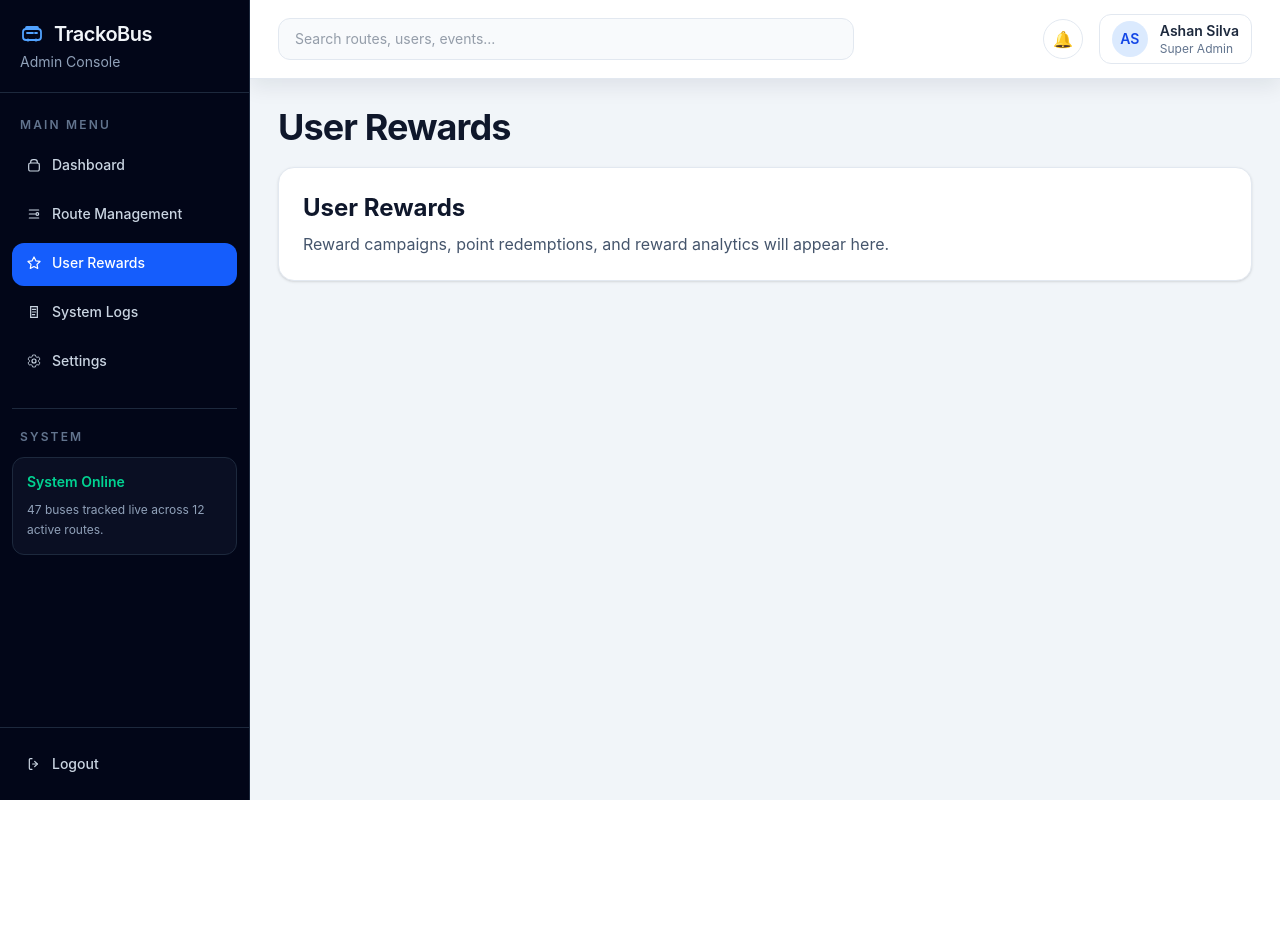
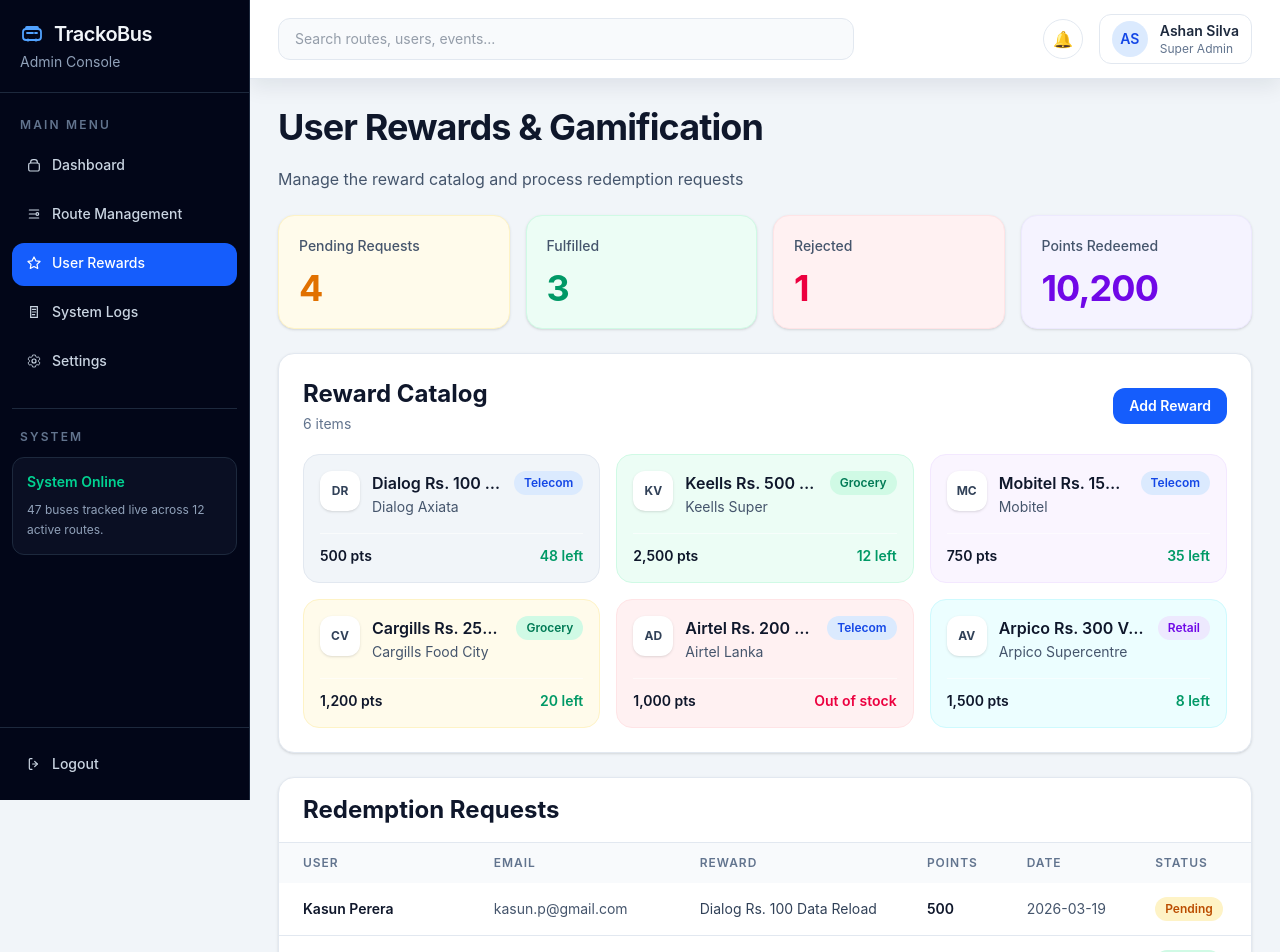
Before and after one commit to TrackoBus/trackobus-admin, a React (Vite) app: page /user-rewards in a window 1280 px wide. Shown: the top 952 px of the page. Before the commit the page ends 800 px from the top, so only its background shows below. Built offline with nearby package versions, Linux system fonts and the light colour scheme.

Commit message:
Createt user rewards page and added export csv button later

```diff
--- a/src/components/AdminLayout.jsx
+++ b/src/components/AdminLayout.jsx
@@ -88,7 +88,7 @@ const mainMenuItems = [
 const pageTitleByPath = {
   '/': 'Dashboard Overview',
   '/routes': 'Routes',
-  '/user-rewards': 'User Rewards',
+  '/user-rewards': 'User Rewards & Gamification ',
   '/system-logs': 'System Logs',
   '/settings': 'Settings',
 }
--- a/src/pages/Home.jsx
+++ b/src/pages/Home.jsx
@@ -1,5 +1,6 @@
 import { BrowserRouter, Route, Routes } from 'react-router-dom'
 import AdminLayout from '../components/AdminLayout'
+import UserRewards from './UserRewards'
 
 function PlaceholderPage({ title, description }) {
   return (
@@ -126,15 +127,6 @@ function ManageRoutesPage() {
   )
 }
 
-function UserRewardsPage() {
-  return (
-    <PlaceholderPage
-      title="User Rewards"
-      description="Reward campaigns, point redemptions, and reward analytics will appear here."
-    />
-  )
-}
-
 function SystemLogsPage() {
   return (
     <PlaceholderPage
@@ -160,7 +152,7 @@ function Home() {
         <Route element={<AdminLayout />}>
           <Route index element={<DashboardPage />} />
           <Route path="routes" element={<ManageRoutesPage />} />
-          <Route path="user-rewards" element={<UserRewardsPage />} />
+          <Route path="user-rewards" element={<UserRewards />} />
           <Route path="system-logs" element={<SystemLogsPage />} />
           <Route path="settings" element={<SettingsPage />} />
         </Route>
--- /dev/null
+++ b/src/pages/UserRewards.jsx
@@ -0,0 +1,287 @@
+const kpiCards = [
+	{
+		label: 'Pending Requests',
+		value: '4',
+		cardClassName: 'bg-amber-50 border-amber-100',
+		valueClassName: 'text-amber-600',
+	},
+	{
+		label: 'Fulfilled',
+		value: '3',
+		cardClassName: 'bg-emerald-50 border-emerald-100',
+		valueClassName: 'text-emerald-600',
+	},
+	{
+		label: 'Rejected',
+		value: '1',
+		cardClassName: 'bg-rose-50 border-rose-100',
+		valueClassName: 'text-rose-600',
+	},
+	{
+		label: 'Points Redeemed',
+		value: '10,200',
+		cardClassName: 'bg-violet-50 border-violet-100',
+		valueClassName: 'text-violet-700',
+	},
+]
+
+const rewardItems = [
+	{
+		id: 1,
+		icon: 'DR',
+		title: 'Dialog Rs. 100 Data Reload',
+		provider: 'Dialog Axiata',
+		category: 'Telecom',
+		points: 500,
+		stock: '48 left',
+		bgClassName: 'bg-slate-100 border-slate-200',
+	},
+	{
+		id: 2,
+		icon: 'KV',
+		title: 'Keells Rs. 500 Voucher',
+		provider: 'Keells Super',
+		category: 'Grocery',
+		points: 2500,
+		stock: '12 left',
+		bgClassName: 'bg-emerald-50 border-emerald-100',
+	},
+	{
+		id: 3,
+		icon: 'MC',
+		title: 'Mobitel Rs. 150 Credit',
+		provider: 'Mobitel',
+		category: 'Telecom',
+		points: 750,
+		stock: '35 left',
+		bgClassName: 'bg-purple-50 border-purple-100',
+	},
+	{
+		id: 4,
+		icon: 'CV',
+		title: 'Cargills Rs. 250 Voucher',
+		provider: 'Cargills Food City',
+		category: 'Grocery',
+		points: 1200,
+		stock: '20 left',
+		bgClassName: 'bg-amber-50 border-amber-100',
+	},
+	{
+		id: 5,
+		icon: 'AD',
+		title: 'Airtel Rs. 200 Data',
+		provider: 'Airtel Lanka',
+		category: 'Telecom',
+		points: 1000,
+		stock: 'Out of stock',
+		bgClassName: 'bg-rose-50 border-rose-100',
+	},
+	{
+		id: 6,
+		icon: 'AV',
+		title: 'Arpico Rs. 300 Voucher',
+		provider: 'Arpico Supercentre',
+		category: 'Retail',
+		points: 1500,
+		stock: '8 left',
+		bgClassName: 'bg-cyan-50 border-cyan-100',
+	},
+]
+
+const redemptionRequests = [
+	{
+		id: 1,
+		user: 'Kasun Perera',
+		email: 'kasun.p@gmail.com',
+		reward: 'Dialog Rs. 100 Data Reload',
+		points: 500,
+		date: '2026-03-19',
+		status: 'Pending',
+	},
+	{
+		id: 2,
+		user: 'Nimali Fernando',
+		email: 'nimali.f@yahoo.com',
+		reward: 'Keells Rs. 500 Voucher',
+		points: 2500,
+		date: '2026-03-18',
+		status: 'Fulfilled',
+	},
+	{
+		id: 3,
+		user: 'Ravindu Peris',
+		email: 'ravindu.p@gmail.com',
+		reward: 'Airtel Rs. 200 Data',
+		points: 1000,
+		date: '2026-03-17',
+		status: 'Rejected',
+	},
+	{
+		id: 4,
+		user: 'Tharushi Jayasinghe',
+		email: 'tharushi.j@outlook.com',
+		reward: 'Arpico Rs. 300 Voucher',
+		points: 1500,
+		date: '2026-03-16',
+		status: 'Pending',
+	},
+]
+
+const categoryClassByName = {
+	Telecom: 'bg-blue-100 text-blue-700',
+	Grocery: 'bg-emerald-100 text-emerald-700',
+	Retail: 'bg-violet-100 text-violet-700',
+}
+
+const statusClassByName = {
+	Pending: 'bg-amber-100 text-amber-700',
+	Fulfilled: 'bg-emerald-100 text-emerald-700',
+	Rejected: 'bg-rose-100 text-rose-700',
+}
+
+function formatPoints(points) {
+	return points.toLocaleString('en-US')
+}
+
+function UserRewards() {
+	return (
+		<section className="space-y-6">
+			<div>
+
+				<p className="mt-1.5 text-sm text-slate-600 sm:text-base">
+					Manage the reward catalog and process redemption requests
+				</p>
+			</div>
+
+			<section className="grid gap-4 sm:grid-cols-2 xl:grid-cols-4">
+				{kpiCards.map((card) => (
+					<article
+						key={card.label}
+						className={`rounded-2xl border p-5 shadow-sm ${card.cardClassName}`}
+					>
+						<p className="text-sm font-medium text-slate-600">{card.label}</p>
+						<p className={`mt-3 text-4xl font-bold tracking-tight ${card.valueClassName}`}>
+							{card.value}
+						</p>
+					</article>
+				))}
+			</section>
+
+			<section className="rounded-2xl border border-slate-200 bg-white p-5 shadow-sm sm:p-6">
+				<div className="mb-5 flex flex-wrap items-center justify-between gap-3">
+					<div>
+						<h2 className="text-2xl font-bold text-slate-900">Reward Catalog</h2>
+						<p className="mt-1 text-sm text-slate-500">6 items</p>
+					</div>
+
+					<button
+						type="button"
+						className="inline-flex items-center rounded-xl bg-blue-600 px-4 py-2 text-sm font-semibold text-white transition hover:bg-blue-700"
+					>
+						Add Reward
+					</button>
+				</div>
+
+				<div className="grid gap-4 md:grid-cols-2 xl:grid-cols-3">
+					{rewardItems.map((item) => {
+						const isOutOfStock = item.stock === 'Out of stock'
+
+						return (
+							<article
+								key={item.id}
+								className={`rounded-2xl border p-4 ${item.bgClassName}`}
+							>
+								<div className="flex items-start justify-between gap-3">
+									<div className="flex min-w-0 items-start gap-3">
+										<div className="flex h-10 w-10 shrink-0 items-center justify-center rounded-xl bg-white text-xs font-bold text-slate-700 shadow-sm">
+											{item.icon}
+										</div>
+
+										<div className="min-w-0">
+											<h3 className="truncate text-base font-semibold text-slate-900">
+												{item.title}
+											</h3>
+											<p className="mt-0.5 text-sm text-slate-600">{item.provider}</p>
+										</div>
+									</div>
+
+									<span
+										className={`rounded-full px-2.5 py-1 text-xs font-semibold ${categoryClassByName[item.category]}`}
+									>
+										{item.category}
+									</span>
+								</div>
+
+								<div className="mt-4 flex items-center justify-between gap-3 border-t border-white/60 pt-3 text-sm">
+									<p className="font-semibold text-slate-900">{formatPoints(item.points)} pts</p>
+									<p
+										className={`font-semibold ${
+											isOutOfStock ? 'text-rose-600' : 'text-emerald-600'
+										}`}
+									>
+										{item.stock}
+									</p>
+								</div>
+							</article>
+						)
+					})}
+				</div>
+			</section>
+
+			<section className="overflow-hidden rounded-2xl border border-slate-200 bg-white shadow-sm">
+				<div className="border-b border-slate-200 px-5 py-4 sm:px-6">
+					<h2 className="text-2xl font-bold text-slate-900">Redemption Requests</h2>
+				</div>
+
+				<div className="overflow-x-auto">
+					<table className="min-w-full text-left text-sm">
+						<thead className="bg-slate-50 text-xs uppercase tracking-[0.08em] text-slate-500">
+							<tr>
+								<th className="px-5 py-3 font-semibold sm:px-6">User</th>
+								<th className="px-5 py-3 font-semibold sm:px-6">Email</th>
+								<th className="px-5 py-3 font-semibold sm:px-6">Reward</th>
+								<th className="px-5 py-3 font-semibold sm:px-6">Points</th>
+								<th className="px-5 py-3 font-semibold sm:px-6">Date</th>
+								<th className="px-5 py-3 font-semibold sm:px-6">Status</th>
+							</tr>
+						</thead>
+
+						<tbody className="divide-y divide-slate-200 text-slate-700">
+							{redemptionRequests.map((request) => (
+								<tr key={request.id} className="hover:bg-slate-50">
+									<td className="px-5 py-3.5 font-semibold text-slate-900 sm:px-6">
+										{request.user}
+									</td>
+									<td className="px-5 py-3.5 text-slate-600 sm:px-6">{request.email}</td>
+									<td className="px-5 py-3.5 sm:px-6">{request.reward}</td>
+									<td className="px-5 py-3.5 font-semibold text-slate-900 sm:px-6">
+										{formatPoints(request.points)}
+									</td>
+									<td className="px-5 py-3.5 text-slate-600 sm:px-6">{request.date}</td>
+									<td className="px-5 py-3.5 sm:px-6">
+										<span
+											className={`inline-flex rounded-full px-2.5 py-1 text-xs font-semibold ${statusClassByName[request.status]}`}
+										>
+											{request.status}
+										</span>
+									</td>
+								</tr>
+							))}
+						</tbody>
+					</table>
+				</div>
+
+				<div className="border-t border-slate-200 px-5 py-3 sm:px-6">
+					<button
+						type="button"
+						className="inline-flex items-center rounded-lg border border-blue-200 bg-blue-50 px-3 py-1.5 text-sm font-semibold text-blue-700 transition hover:bg-blue-100"
+					>
+						Export CSV
+					</button>
+				</div>
+			</section>
+		</section>
+	)
+}
+
+export default UserRewards
```
